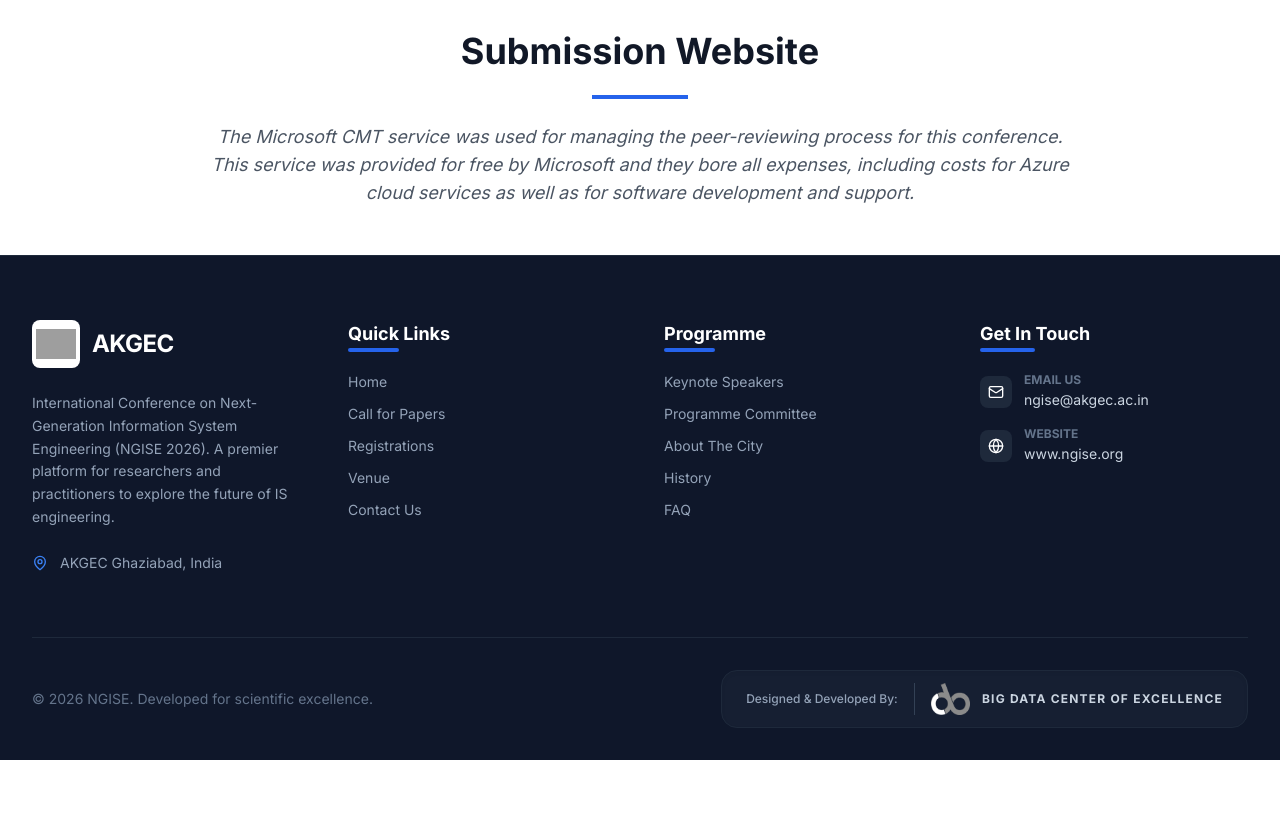
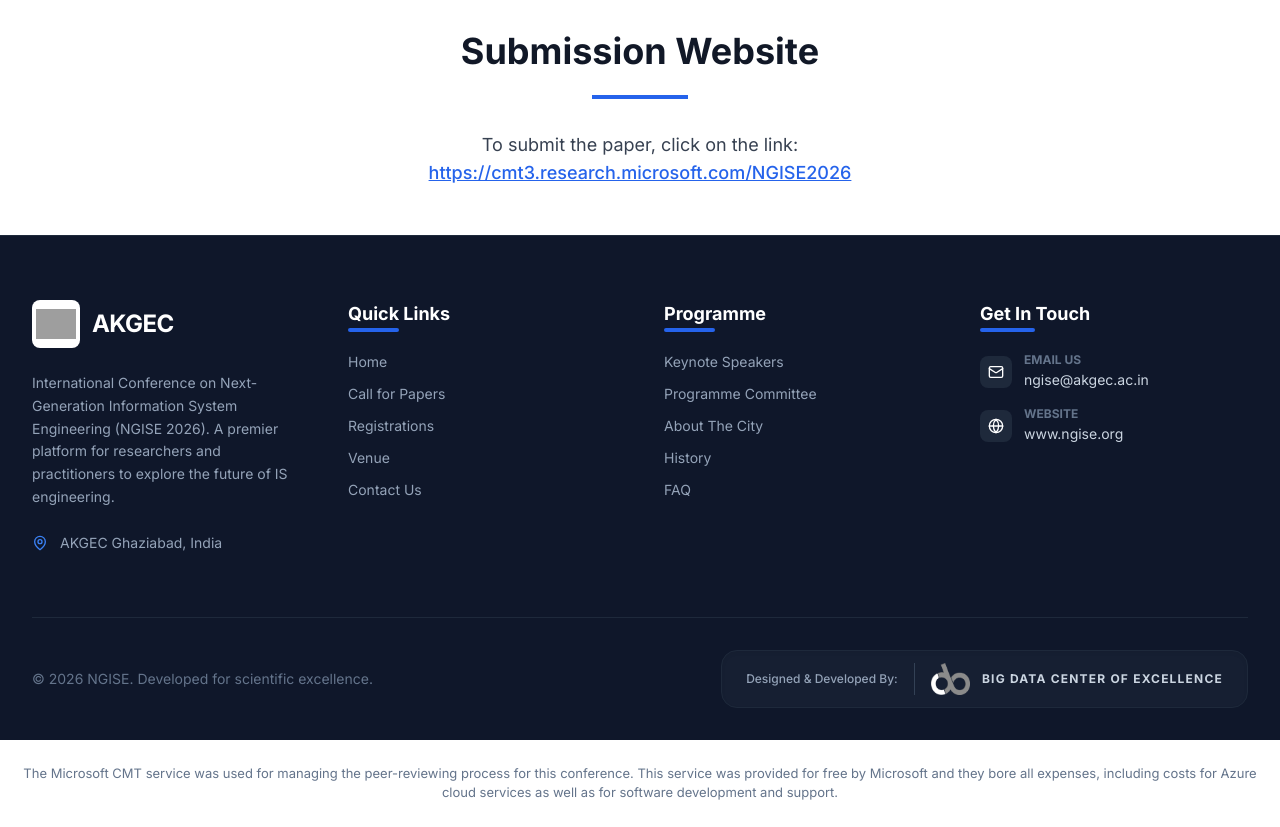
Before and after one commit to Pranay623/NGISE-2026, a React (Vite) app: page /call-for-papers in a window 1280 px wide. Shown: the part 4400-5227 px from the top of the page. Before the commit the page ends 5160 px from the top, so only its background shows below. Built offline with nearby package versions, Linux system fonts and the light colour scheme; grey boxes are pictures that could not be loaded.

Commit message:
cmt added

```diff
--- a/index.html
+++ b/index.html
@@ -12,5 +12,8 @@
   <body>
     <div id="root"></div>
     <script type="module" src="/src/main.tsx"></script>
+    <p style="text-align: center; font-family: 'Inter', sans-serif; color: #64748b; font-size: 13px; margin: 24px 0; padding: 0 20px; line-height: 1.5;">
+      The Microsoft CMT service was used for managing the peer-reviewing process for this conference. This service was provided for free by Microsoft and they bore all expenses, including costs for Azure cloud services as well as for software development and support.
+    </p>
   </body>
 </html>
--- a/src/components/CallForPapers/Onpaper.tsx
+++ b/src/components/CallForPapers/Onpaper.tsx
@@ -103,7 +103,7 @@
                         transition={{ duration: 0.8, delay: 0.2 }}
                         viewport={{ once: true }}
                     />
-                    {/* <p className="text-base md:text-lg text-gray-700 mt-6 md:mt-8 px-2 md:px-4">
+                    <p className="text-base md:text-lg text-gray-700 mt-6 md:mt-8 px-2 md:px-4">
                         To submit the paper, click on the link:{" "} <br />
                         <a
                             href="https://cmt3.research.microsoft.com/NGISE2026"
@@ -113,9 +113,6 @@
                         >
                             https://cmt3.research.microsoft.com/NGISE2026
                         </a>
-                    </p> */}
-                    <p className="text-base md:text-lg text-gray-600 mt-6 max-w-4xl mx-auto px-4 italic leading-relaxed">
-                        The Microsoft CMT service was used for managing the peer-reviewing process for this conference. This service was provided for free by Microsoft and they bore all expenses, including costs for Azure cloud services as well as for software development and support.
                     </p>
                 </div>
 
```
